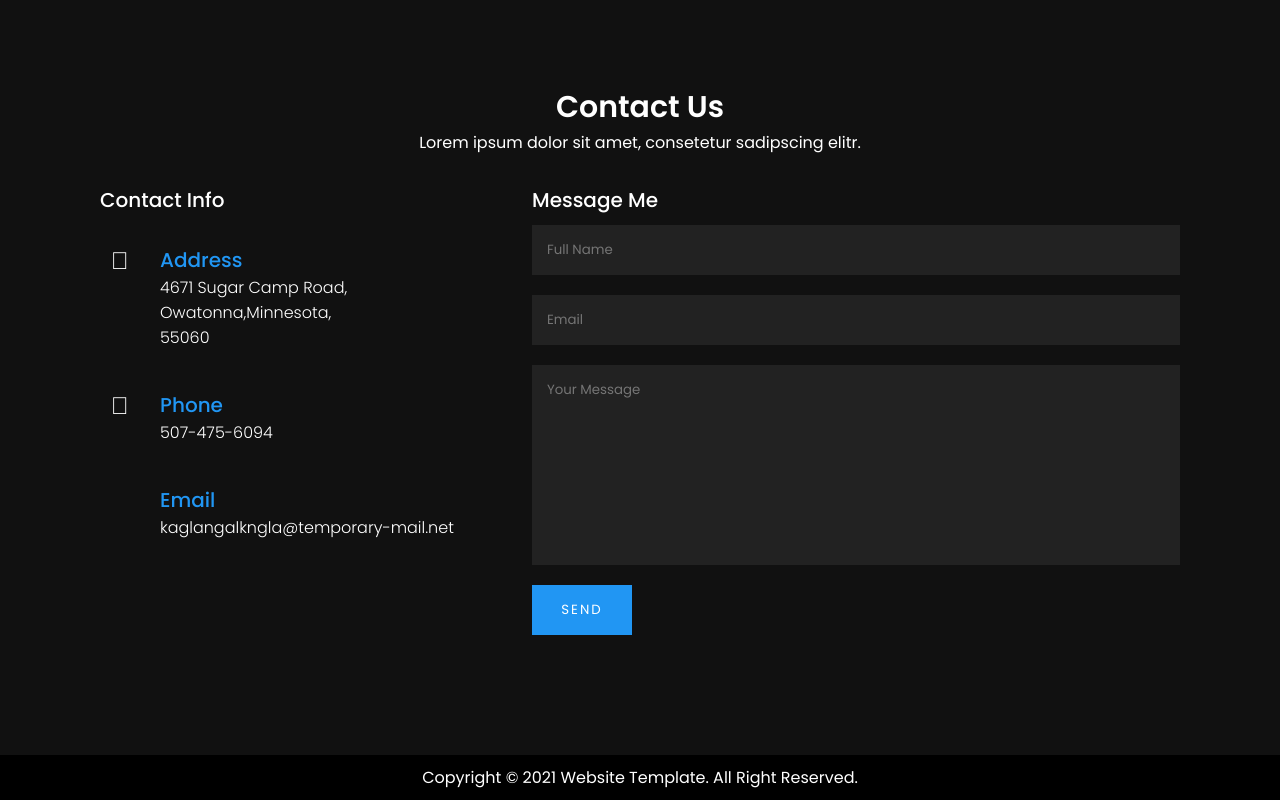
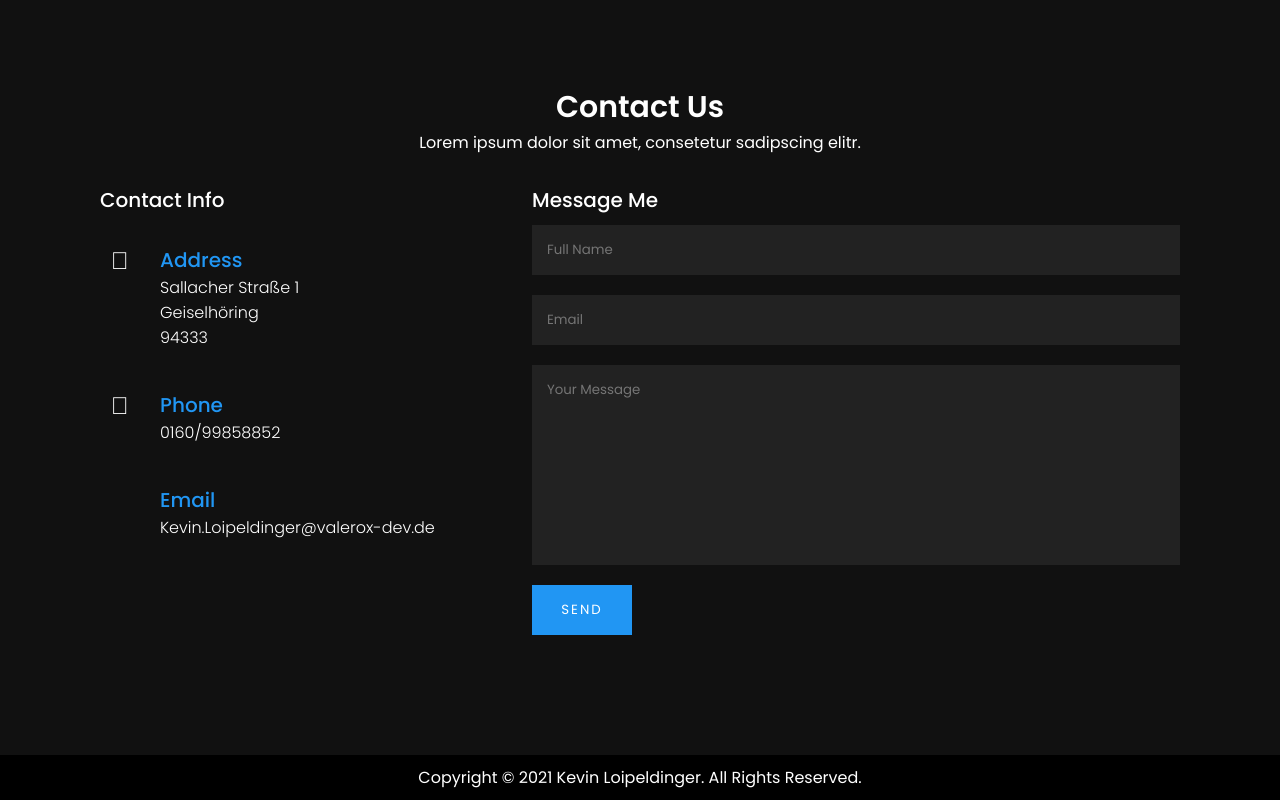
Before and after one commit to Valerox/valeroxdev, a plain HTML site: page index.html in a window 1280 px wide. Shown: the part 5554-6354 px from the top of the page. Drawn offline with Linux system fonts and the light colour scheme.

Commit message:
changed personal details

```diff
--- a/index.html
+++ b/index.html
@@ -135,7 +135,7 @@
                         </div>
                         <div class="text">
                             <h3>Address</h3>
-                            <p>4671 Sugar Camp Road,<br>Owatonna,Minnesota,<br>55060</p>
+                            <p>Sallacher Straße 1<br>Geiselhöring<br>94333</p>
                         </div>
                     </div>
                     <div class="box">
@@ -144,7 +144,7 @@
                         </div>
                         <div class="text">
                             <h3>Phone</h3>
-                            <p>507-475-6094</p>
+                            <p>0160/99858852</p>
                         </div>
                     </div>
                     <div class="box">
@@ -153,7 +153,7 @@
                         </div>
                         <div class="text">
                             <h3>Email</h3>
-                            <p>kaglangalkngla@temporary-mail.net</p>
+                            <p>Kevin.Loipeldinger@valerox-dev.de</p>
                         </div>
                     </div>
                 </div>
@@ -170,7 +170,7 @@
         </div>
     </section>
     <div class="copyright">
-        <p>Copyright © 2021 Website Template. All Right Reserved.</p>
+        <p>Copyright © 2021 Kevin Loipeldinger. All Rights Reserved.</p>
     </div>
     <script type="text/javascript">
         window.addEventListener('scroll', function() {
```
